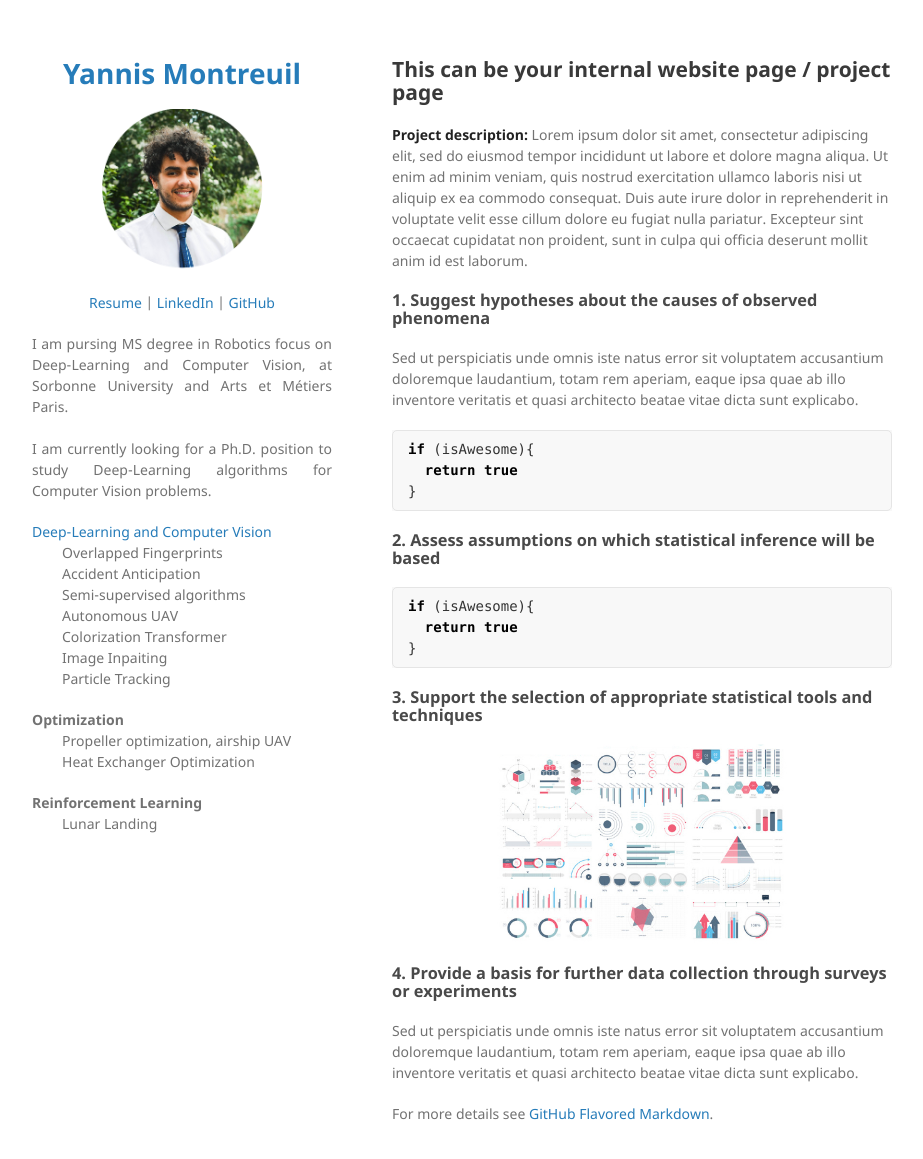
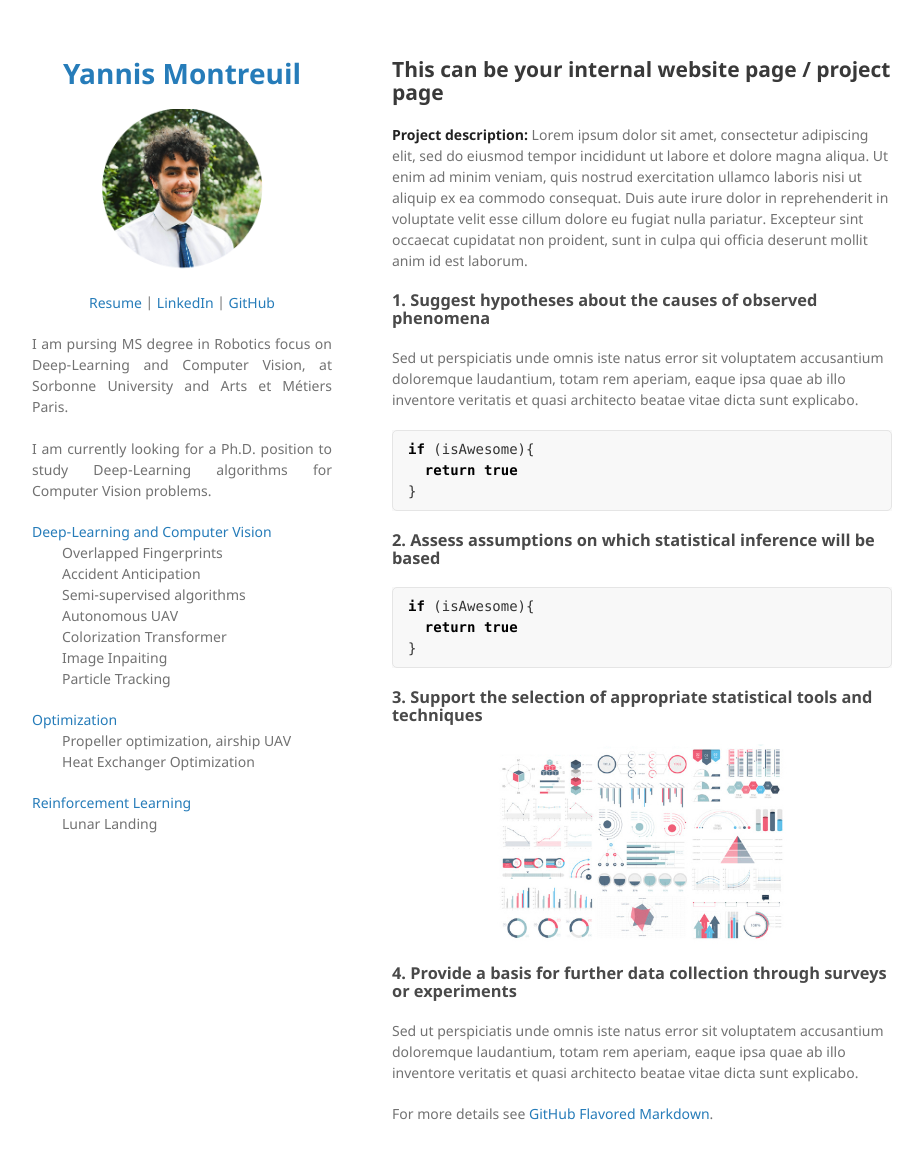
Before and after one commit to Yannis-98/yannis-98.github.io, a Jekyll site: the page built from sample_page.md, in a window 1280 px wide and 1194 px high. Shown: the top 1159 px of the window, without its empty margins (178-1101 px from the left). Built offline with Jekyll 4.4.1, drawn with Linux system fonts in a browser that asks for light colours; our own code applies the rules of GitHub Pages for plain Markdown files.

```diff
--- a/_config.yml
+++ b/_config.yml
@@ -24,10 +24,10 @@ description:
   Colorization Transformer<br>
   Image Inpaiting<br>
   Particle Tracking</p>
-  <b>Optimization </b>
+  <a href="">Optimization</a>
   <p style="margin-left:10%;">Propeller optimization, airship UAV<br>
   Heat Exchanger Optimization</p>
-  <b>Reinforcement Learning</b>
+  <a href="">Reinforcement Learning</a>
   <p style="margin-left:10%;">Lunar Landing</p>
 
 
```
